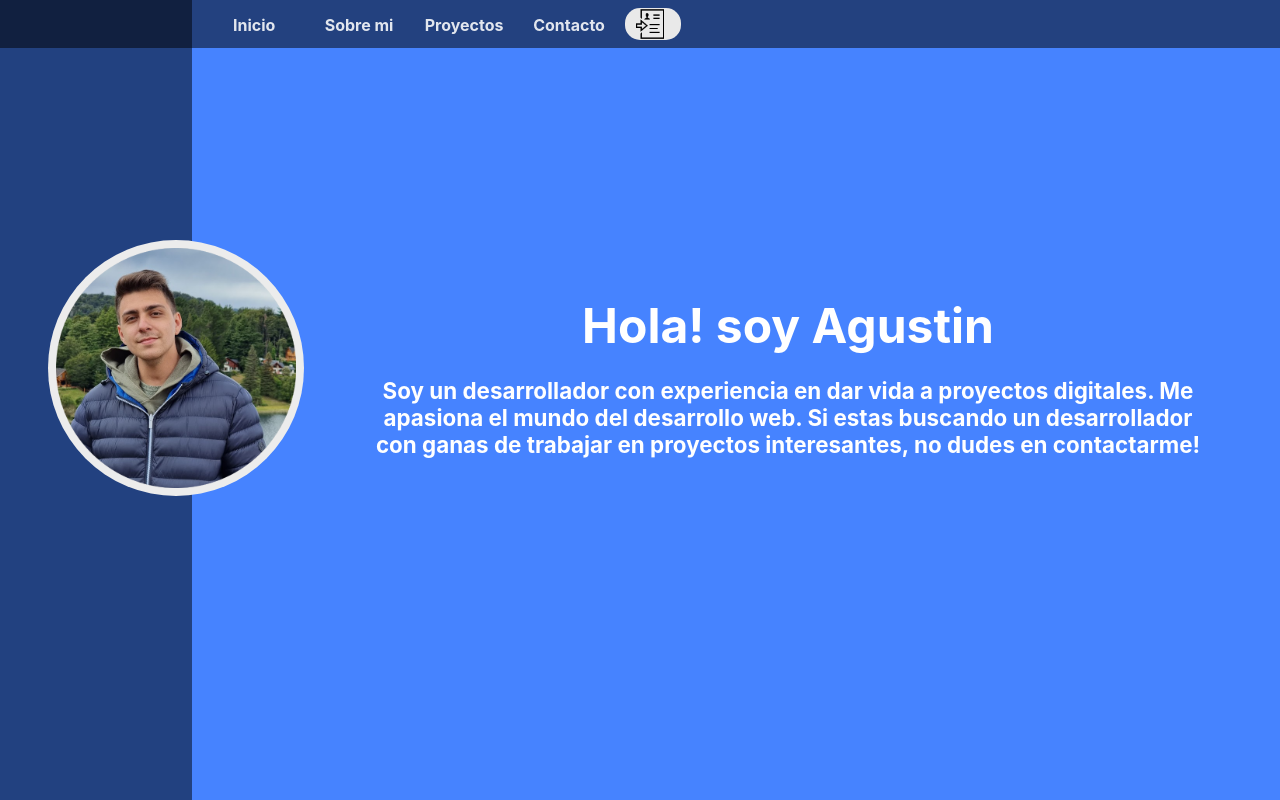
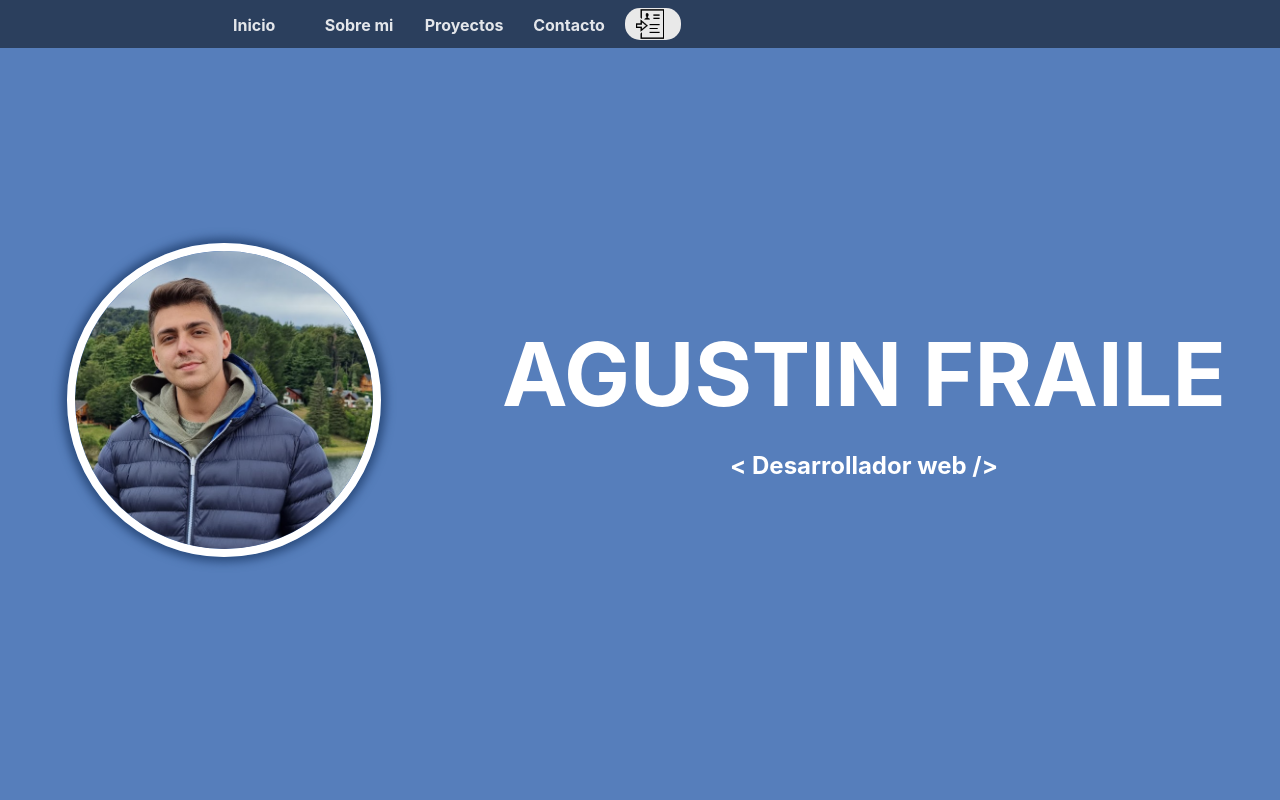
Before and after one commit to agustinfraile/portfolio, a React (Vite) app: page / in a window 1280 px wide. Shown: the top 800 px of the page. Built offline with nearby package versions, Linux system fonts and the light colour scheme.

Commit message:
introduccion

```diff
--- a/src/App.jsx
+++ b/src/App.jsx
@@ -8,12 +8,11 @@ function App() {
 
   return (
     <BrowserRouter>
-    <NavBar />
+      <NavBar />
       <div className="App">
         <Routes>
-          <Route exact path='/' element={<Home/>} />
-          {/* <Route exact path='/' element={<Home/>} /> */}
-          <Route path='/*' element={<Error/>} />
+          <Route exact path='/' element={<Home />} />
+          <Route path='/*' element={<Error />} />
         </Routes>
       </div>
     </BrowserRouter>
--- /dev/null
+++ b/src/assets/colors.css
@@ -0,0 +1,8 @@
+/* variables de los colores que se van a usar en toda la web */
+:root {
+    --black: #000000;
+    --dark-blue: #2b4c7e;
+    --light-blue: #567ebb;
+    --light-gray: #dce0e6;
+    --white: #ffffff;
+}
--- a/src/main.jsx
+++ b/src/main.jsx
@@ -4,7 +4,5 @@ import App from './App'
 import './index.css';
 
 ReactDOM.createRoot(document.getElementById('root')).render(
-  <React.StrictMode>
-    <App />
-  </React.StrictMode>
+  <App />
 )
--- a/src/pages/Home/Home.jsx
+++ b/src/pages/Home/Home.jsx
@@ -10,12 +10,11 @@ const Home = () => {
   return (
 
     <div className="all-container">
-         {/* <NavBar /> */}
-        <Intro />
-        <About/>
-        <Projects />
-        <Contact />
-       </div>
+      <Intro />
+      {/* <About />
+      <Projects />
+      <Contact /> */}
+    </div>
 
   )
 }
--- a/src/pages/Intro/Intro.css
+++ b/src/pages/Intro/Intro.css
@@ -1,166 +1,61 @@
+@import '/src/assets/colors.css';
 
-/* CONTENEDOR GENERAL */
-.intro_cnt {
+.section-intro {
     width: 100%;
-    height: auto;
-    /* background-color: rgba(180, 53, 53, 0.413); */
-}
-
-
-/* CONTENEDOR PARA EL PRIMER DIV */
-.first_cnt {
-    /* background-color: rgba(0, 0, 255, 0.227); */
-    background-color: #224180;
-    width: 100%;
-    height: auto;
-    padding: 4em 0;
-}
-
-/* CONTENEDOR PARA EL BORDE DE LA IMAGEN */
-.first_cnt-img {
-    /* background-color: rgba(255, 255, 255, 0.536); */
-    background-color: rgb(236, 236, 236);
-    width: 16em;
-    height: 16em;
-    margin: 0 auto;
-    border-radius: 50%;
-    padding: .5em;
-    position: relative;
+    height: 100vh;
+    background-color: var(--light-blue);
+    display: flex;
 
 }
 
-/* CONTENEDOR PARA LA IMAGEN  */
-.first_cnt-img--inside {
-    /* background-color: rgba(119, 19, 19, 0.456); */
-    background-color: #D9D9D9;
-    width: 15em;
-    height: 15em;
-    margin: 0 auto;
-    border-radius: 50%;
+.section-intro_image-container {
+    width: 35%;
+    height: 100%;
+    display: flex;
+    justify-content: center;
+    align-items: center;
 }
 
-.first_cnt-img--inside img {
+.section-intro_image-container--image {
+    width: 70%;
+    border: 8px solid var(--white);
+    border-radius: 50%;
+    box-shadow: 0 0 10px 5px var(--dark-blue);
+}
+
+.section-intro_title-container {
+    width: 65%;
+    height: 100%;
+    /* background-color: var(--dark-blue); */
+}
+
+.section-intro_title-container--title {
     width: 100%;
-    background-position: center;
-    background-repeat: no-repeat;
-    background-size: cover;
+    height: 100%;
+    display: flex;
+    flex-direction: column;
+    justify-content: center;
+    align-items: center;
+
+    /* background-color: wheat; */
+}
+
+.section-intro_title-container--title h1 {
+    width: 100%;
+    color: var(--white);
+    font-size: 5.5rem;
+    text-align: center;
+
+    /* background-color: yellowgreen; */
 
 }
 
+.section-intro_title-container--title h3 {
+    width: 100%;
+    color: var(--white);
+    font-size: 1.5rem;
+    text-align: center;
+    margin-top: 1.5rem;
 
-/* CONTENEDOR PARA EL SEGUNDO DIV */
-.sec_cnt {
-    /* background-color: rgba(0, 0, 128, 0.386); */
-    background-color: #4683FF;
-    width: 100%;
-    height: auto;
-    padding: 7em .5em;
+    /* background-color: yellowgreen; */
 }
-
-/* CONTENEDOR PARA EL DIV DE TEXTO */
-.sec_cnt-text {
-    /* background-color: rgb(91, 70, 38); */
-    width: 90%;
-    height: auto;
-    margin: 0 auto;
-    padding: 1em;
-}
-
-/* ESTILOS PARA EL TITULO */
-.sec_cnt-text h1 {
-    color: #FFF;
-    font-size: 3em;
-    text-align: center;
-    font-weight: bold;
-}
-
-/* ESTILOS PARA EL PARRAFO */
-.sec_cnt-text p {
-    padding-top: 1em;
-    color: #FFF;
-    font-size: 1.4em;
-    text-align: center;
-    font-weight: bold;
-}
-
-/* 800px para adelante */
-@media (min-width: 800px) {
-    /* CONTENEDOR GENERAL */
-    .intro_cnt {
-        width: 100%;
-        height: auto;
-        background-color: rgb(49, 84, 156);
-        display: flex;
-        padding-top: 0em;
-
-    }
-
-
-        /* CONTENEDOR PARA EL PRIMER DIV */
-        .first_cnt {
-            background-color: #224180;
-            width: 12em;
-            height: 100vh;
-            padding-top: 15em;
-            padding-left: 3em;
-            display: flex;
-            flex-direction: column;
-        }
-
-            /* CONTENEDOR PARA EL BORDE DE LA IMAGEN */
-            .first_cnt-img {
-                background-color: rgb(236, 236, 236);
-                width: 16em;
-                height: 16em;
-                margin: 0 auto;
-                border-radius: 50%;
-                padding: .5em;
-                /* position: absolute; */
-                z-index: 1;
-            }
-
-
-            /* CONTENEDOR PARA LA IMAGEN  */
-            .first_cnt-img--inside {
-                background-color: #D9D9D9;
-                width: 15em;
-                height: 15em;
-                margin: 0 auto;
-                border-radius: 50%;
-            }
-
-
-        /* CONTENEDOR PARA EL SEGUNDO DIV */
-        .sec_cnt {
-            background-color: #4683FF;
-            width: 100%;
-            height: 100vh;
-            padding-top: 17.5em;
-            padding-left: 7em;
-        }
-
-            /* CONTENEDOR PARA EL DIV DE TEXTO */
-            .sec_cnt-text {
-                background-color: rgba(91, 70, 38, 0);
-                width: 90%;
-                height: auto;
-                margin: 0 auto;
-            }
-
-            /* ESTILOS PARA EL TITULO */
-            .sec_cnt-text h1 {
-                color: #FFF;
-                font-size: 3em;
-                text-align: center;
-                font-weight: bold;
-            }
-
-            /* ESTILOS PARA EL PARRAFO */
-            .sec_cnt-text p {
-                padding-top: 1em;
-                color: #FFF;
-                font-size: 1.4em;
-                text-align: center;
-                font-weight: bold;
-            }
-}
--- a/src/pages/Intro/Intro.jsx
+++ b/src/pages/Intro/Intro.jsx
@@ -7,35 +7,22 @@ import './Intro.css';
 const Intro = () => {
   AOS.init();
   return (
-    <div className='intro_cnt' id='inicio'>
-        <div className='first_cnt'>
+    <section className='section-intro'>
+        <div className='section-intro_image-container'>
+            <img src={profilePicture} alt='Imagen de perfil' className='section-intro_image-container--image' />
+        </div>
 
-            <div
-                className='first_cnt-img'                  data-aos="fade-right"
-                data-aos-duration='2000'
-            >
-
-               <div className='first_cnt-img--inside' >
-                    <img src={profilePicture} alt="Imagen de perfil" />
-               </div>
-
-            </div>
-
-
-        </div>
-        <div className='sec_cnt'>
-            <div
-                className='sec_cnt-text'
-                data-aos="fade-down"
-                data-aos-duration='2000'
-            >
-                <h1>Hola! soy Agustin</h1>
-                <p>
-                Soy un desarrollador con experiencia en dar vida a proyectos digitales. Me apasiona el mundo del desarrollo web. Si estas buscando un desarrollador con ganas de trabajar en proyectos interesantes, no dudes en contactarme!
-                </p>
+        <div className='section-intro_title-container'>
+            <div className='section-intro_title-container--title'>
+                <h1>
+                    AGUSTIN FRAILE
+                </h1>
+                <h3>
+                    &lt; Desarrollador web /&gt;
+                </h3>
             </div>
         </div>
-    </div>
+    </section>
   )
 }
 
```
